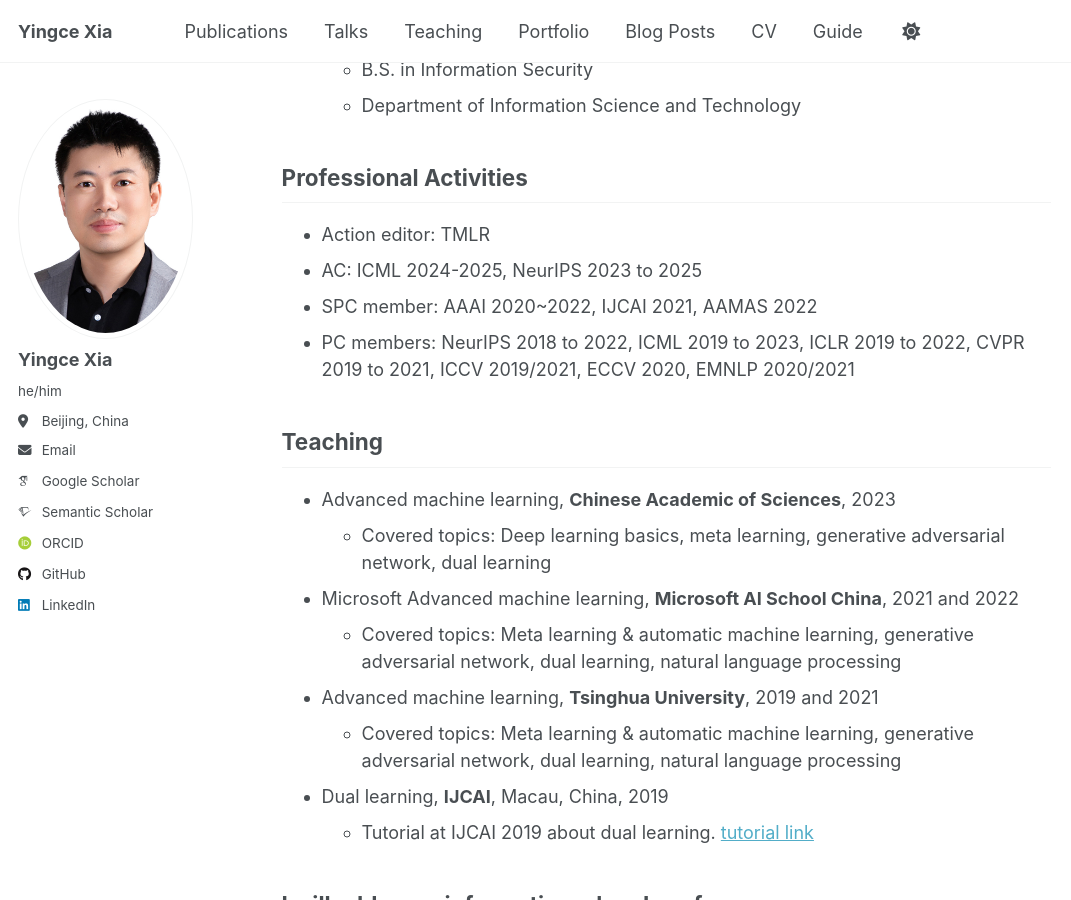
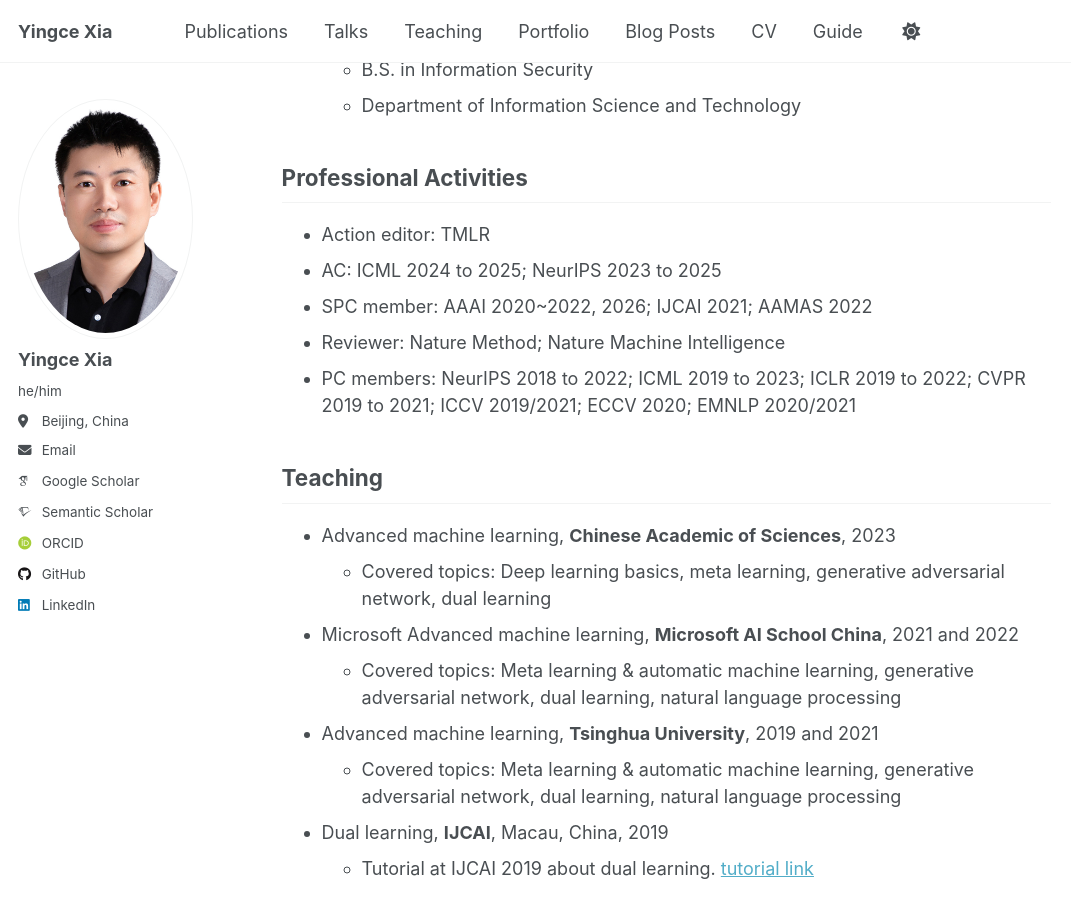
Before and after one commit to xyc1207/xyc1207.github.io, a Jekyll site: the page built from _pages/about.md, in a window 1280 px wide and 900 px high, scrolled down 862 px. Shown: the whole window, without its empty margins (0-1071 px from the left). Built offline with Jekyll 4.4.1, drawn with Linux system fonts in a browser that asks for light colours; some web fonts are replaced; a script that is not in the unit is left out.

Commit message:
Update about.md

```diff
--- a/_pages/about.md
+++ b/_pages/about.md
@@ -28,9 +28,10 @@ I am always open to new collaboration opportunities! Feel free to reach out to m
 
 ## Professional Activities
   - Action editor: TMLR
-  - AC: ICML 2024-2025, NeurIPS 2023 to 2025
-  - SPC member: AAAI 2020~2022, IJCAI 2021, AAMAS 2022
-  - PC members: NeurIPS 2018 to 2022, ICML 2019 to 2023, ICLR 2019 to 2022, CVPR 2019 to 2021, ICCV 2019/2021, ECCV 2020, EMNLP 2020/2021
+  - AC: ICML 2024 to 2025; NeurIPS 2023 to 2025
+  - SPC member: AAAI 2020~2022, 2026; IJCAI 2021; AAMAS 2022
+  - Reviewer: Nature Method; Nature Machine Intelligence
+  - PC members: NeurIPS 2018 to 2022; ICML 2019 to 2023; ICLR 2019 to 2022; CVPR 2019 to 2021; ICCV 2019/2021; ECCV 2020; EMNLP 2020/2021
 
 
 ## Teaching
```
